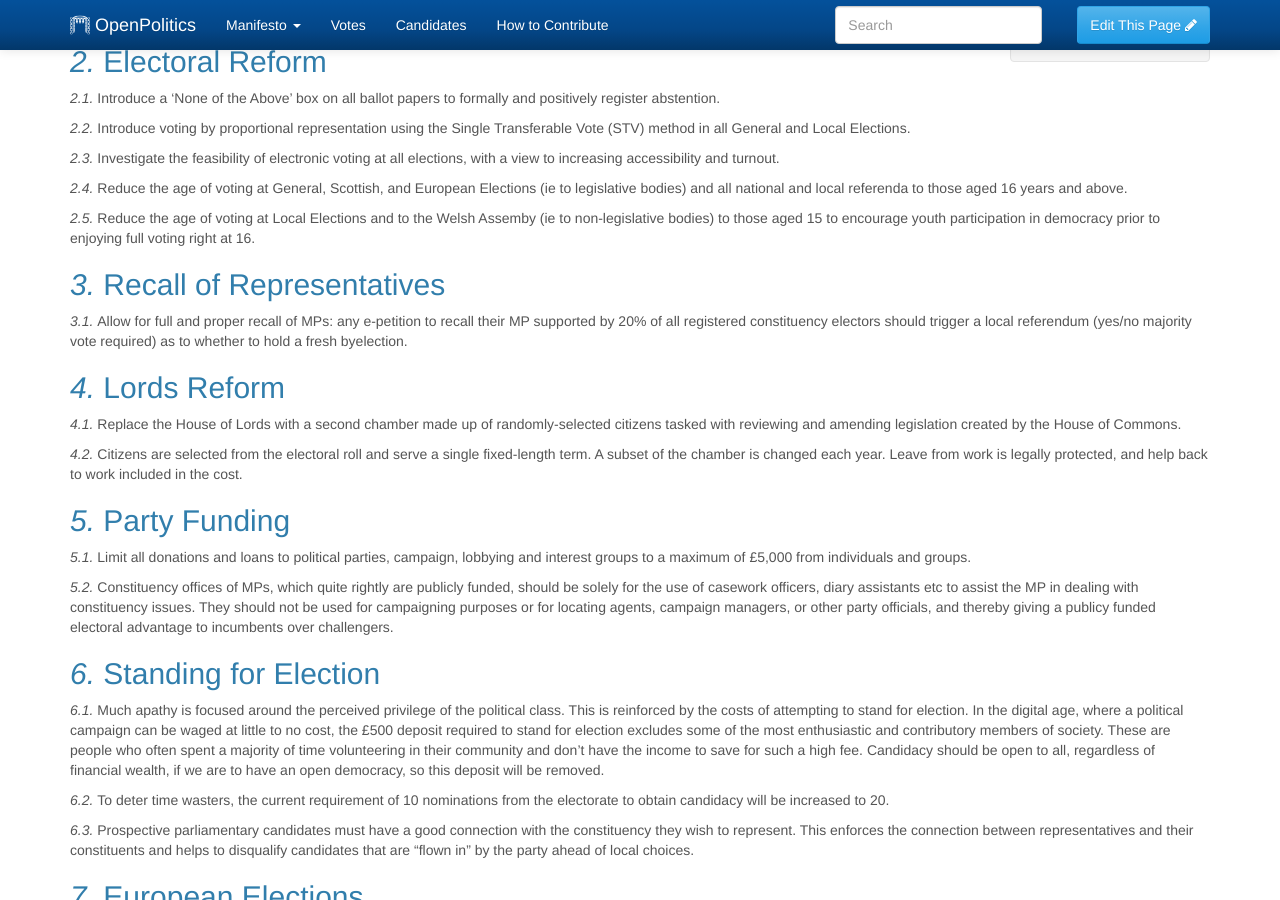
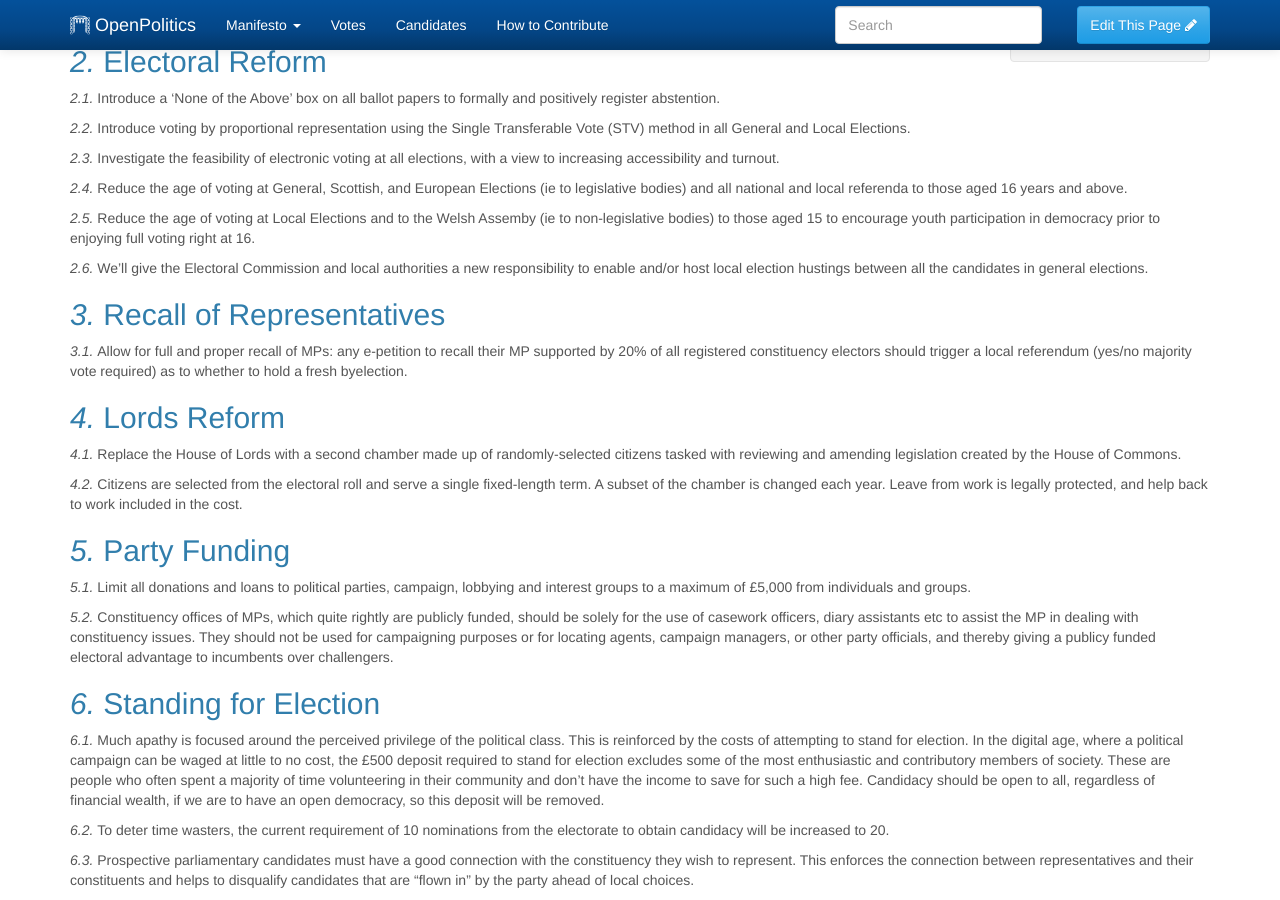
Before and after one commit to openpolitics/manifesto, a Jekyll site: the page built from manifesto/democracy.md, in a window 1280 px wide and 900 px high, scrolled down 378 px. Built offline with Jekyll 4.4.1, drawn with Linux system fonts in a browser that asks for light colours.

Commit message:
Local hustings for general elections

```diff
--- a/manifesto/democracy.md
+++ b/manifesto/democracy.md
@@ -26,6 +26,8 @@ Investigate the feasibility of electronic voting at all elections, with a view t
 Reduce the age of voting at General, Scottish, and European Elections (ie to legislative bodies) and all national and local referenda to those aged 16 years and above.
 
 Reduce the age of voting at Local Elections and to the Welsh Assemby (ie to non-legislative bodies) to those aged 15 to encourage youth participation in democracy prior to enjoying full voting right at 16.
+
+We'll give the Electoral Commission and local authorities a new responsibility to enable and/or host local election hustings between all the candidates in general elections.
 
 ## Recall of Representatives
 
```
